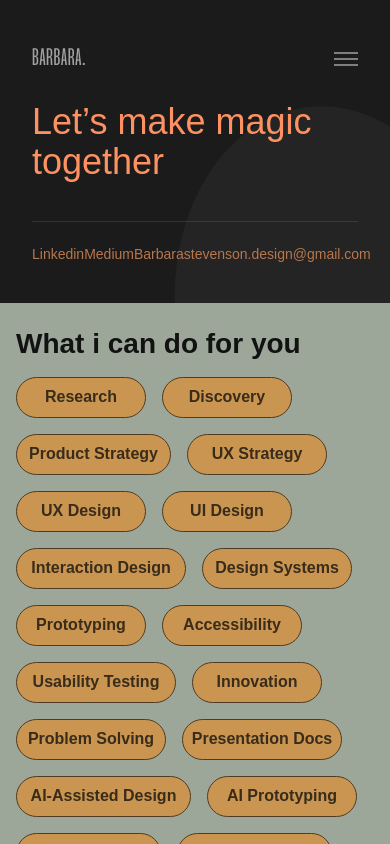
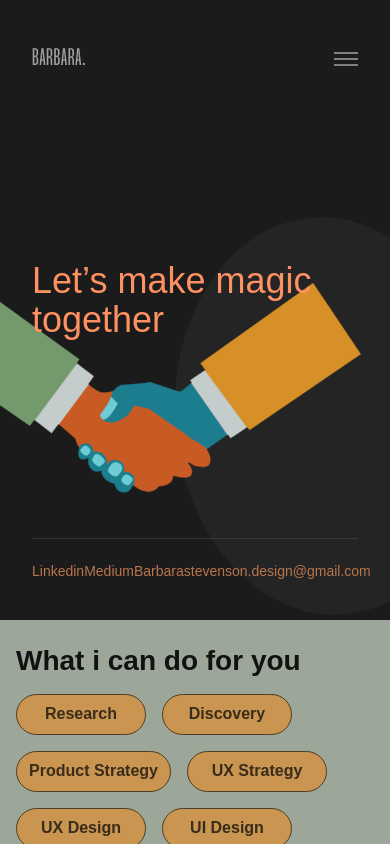
Before and after one commit to Barbara-stevenson/portfolio, a Next.js app: page /contact in a window 390 px wide. Shown: the top 844 px of the page. Built offline with nearby package versions, Linux system fonts and the light colour scheme; a web font is replaced by a local one.

Commit message:
Fix mobile handshake visibility + show footer links on mobile

```diff
--- a/src/app/contact/page.tsx
+++ b/src/app/contact/page.tsx
@@ -64,7 +64,7 @@ export default function ContactPage() {
     <main className="min-h-screen flex flex-col md:flex-row bg-sage">
       {/* ═══════════ LEFT PANEL: Dark sidebar ═══════════ */}
       <aside
-        className={`relative bg-[#1B1B1B] text-white flex flex-col justify-between px-8 py-10 md:px-10 md:py-10 md:w-[548px] md:min-w-[548px] md:h-screen md:sticky md:top-0 overflow-hidden transition-all duration-700 ease-out ${
+        className={`relative bg-[#1B1B1B] text-white flex flex-col justify-between px-8 py-10 md:px-10 md:py-10 min-h-[620px] md:min-h-0 md:w-[548px] md:min-w-[548px] md:h-screen md:sticky md:top-0 overflow-hidden transition-all duration-700 ease-out ${
           mounted ? "opacity-100 translate-x-0" : "opacity-0 -translate-x-6"
         }`}
       >
@@ -116,7 +116,7 @@ export default function ContactPage() {
         {/* Handshake illustration — absolutely positioned to sit in lower half */}
         <div
           aria-hidden
-          className="pointer-events-none absolute top-[58%] -left-[12%] right-[20%] bottom-[140px] md:top-[35%] md:left-0 md:right-0 md:bottom-[120px]"
+          className="pointer-events-none absolute top-[45%] -left-[10%] right-[18%] bottom-[120px] md:top-[35%] md:left-0 md:right-0 md:bottom-[120px]"
         >
           <HandshakeIllustration />
         </div>
--- a/src/components/AboutSidebar.tsx
+++ b/src/components/AboutSidebar.tsx
@@ -125,7 +125,7 @@ export default function AboutSidebar({
         </a>
 
         {/* Footer — identical treatment to the home page sidebar footer */}
-        <div className="hidden md:block border-t border-white/10 pt-6">
+        <div className="border-t border-white/10 pt-6">
           <nav className="flex items-center justify-between">
             <a
               href="https://www.linkedin.com/in/barbara-odusola-stevenson/"
--- a/src/components/Sidebar.tsx
+++ b/src/components/Sidebar.tsx
@@ -80,8 +80,8 @@ export default function Sidebar({ className = "" }: { className?: string }) {
             <CapsuleButton direction="right">Work with me</CapsuleButton>
           </a>
 
-          {/* Social links — desktop only (mobile has them in the menu overlay) */}
-          <div className="hidden md:block border-t border-white/10 pt-6">
+          {/* Social links */}
+          <div className="border-t border-white/10 pt-6">
             <nav className="flex items-center justify-between">
               <a
                 href="https://www.linkedin.com/in/barbara-odusola-stevenson/"
```
